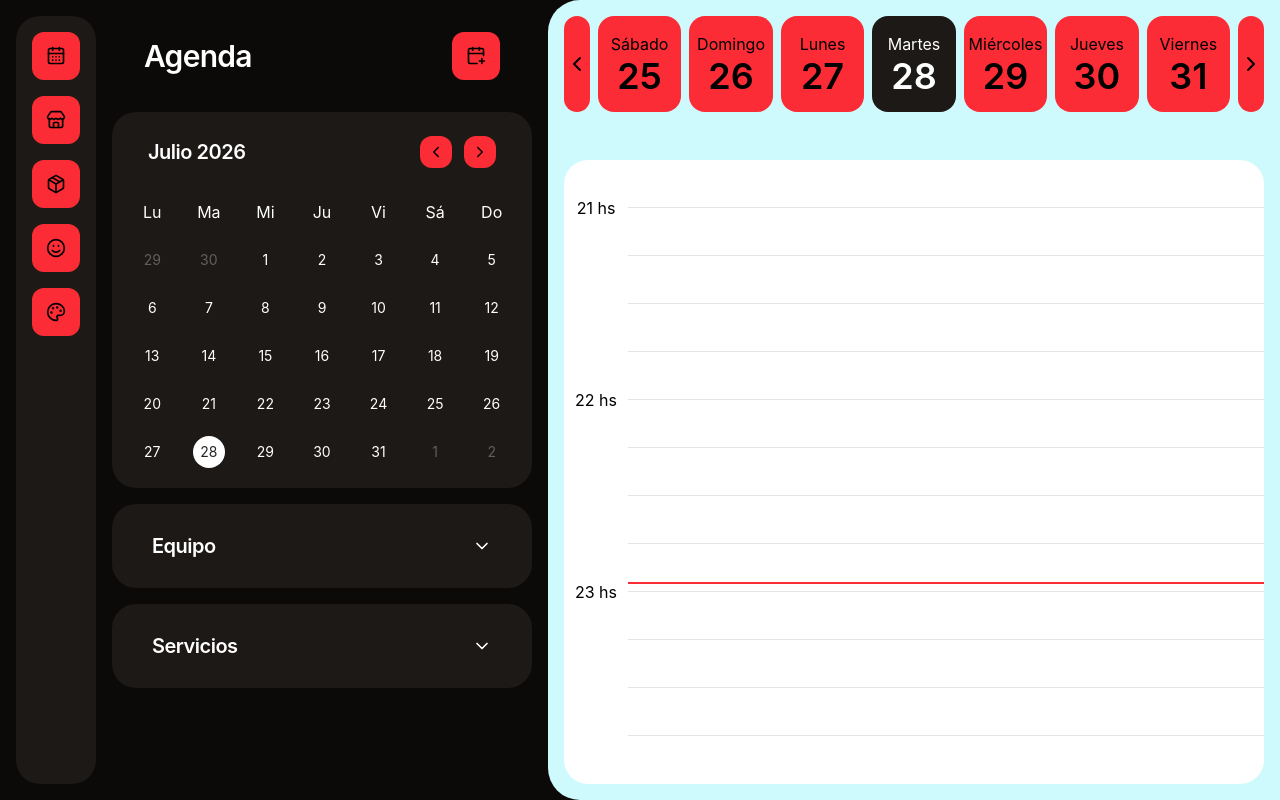
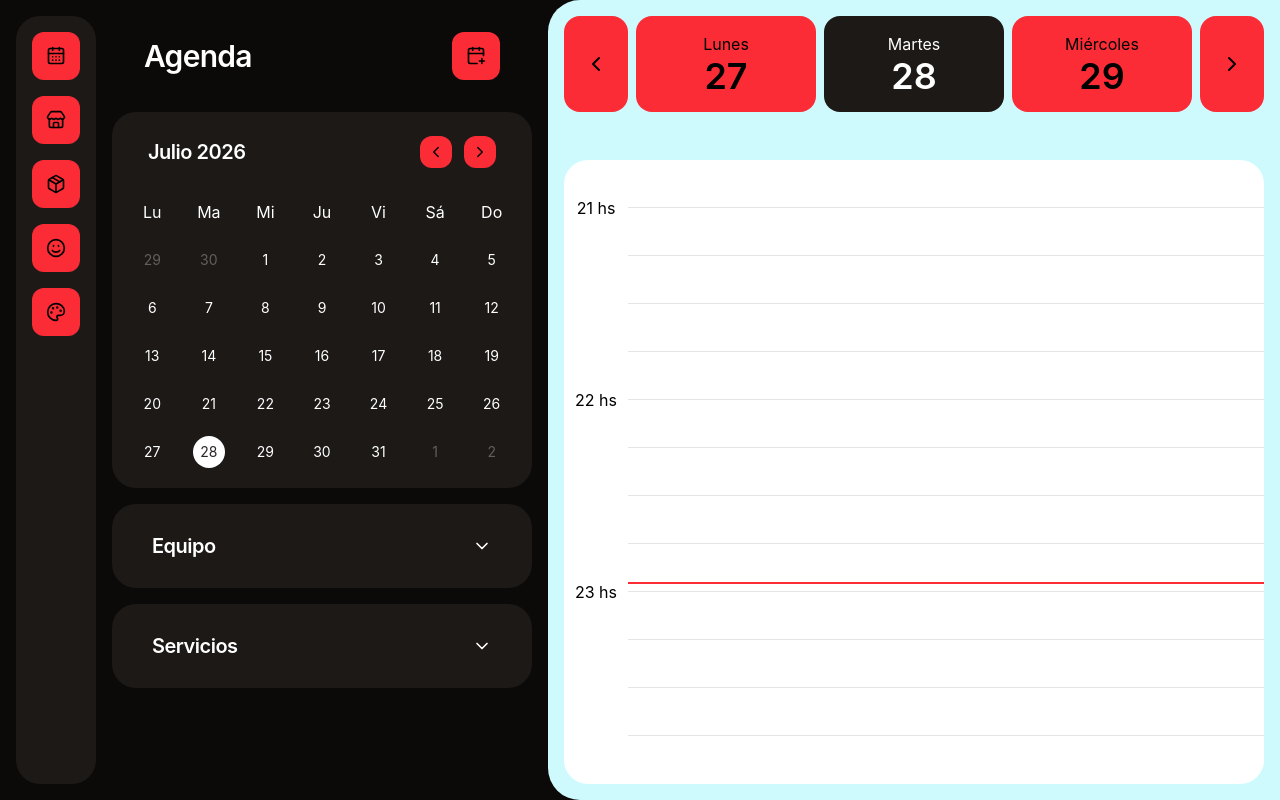
Before and after one commit to franciscobuchini/TurnosApp, a React (Vite) app: page /admin/agenda in a window 1280 px wide. Built offline with nearby package versions, Linux system fonts and the light colour scheme.

Commit message:
escala de resolucion

```diff
--- a/src/components/interface/CurrentTimeLine.tsx
+++ b/src/components/interface/CurrentTimeLine.tsx
@@ -15,9 +15,10 @@ interface CurrentTimeLineProps {
 
 const MINUTES_IN_DAY = 24 * 60;
 
-/* CurrentTimeLineClasses: línea horizontal, arranca después de la columna de horas y llega hasta el borde derecho */
+/* CurrentTimeLineClasses: línea horizontal, arranca después de la columna de horas y llega hasta el borde derecho.
+   scroll-mt-(--size-m): margen que respeta scrollIntoView, para que la línea no quede pegada al borde. */
 const CurrentTimeLineClasses = {
-  required: 'absolute left-(--size-4xl) right-0 h-0.5 pointer-events-none',
+  required: 'absolute left-(--size-4xl) right-0 h-0.5 scroll-mt-(--size-m) pointer-events-none',
   style: 'bg-red-500',
 };
 
--- a/src/components/widgets/Calendar.tsx
+++ b/src/components/widgets/Calendar.tsx
@@ -14,6 +14,8 @@ import { DAY_NAMES, MONTH_NAMES, isSameDay } from '../../functions/dateName';
 
 interface CalendarProps {
   weekDaysNames?: string[];
+  selectedDate?: Date;
+  onSelectDate?: (date: Date) => void;
   className?: string;
 }
 
@@ -42,13 +44,19 @@ const CalendarTableClasses = {
 
 /* CalendarDayCircleClasses: el círculo con el número del día, ahora es todo el contenido de la celda */
 const CalendarDayCircleClasses = {
-  required: 'flex items-center justify-center w-(--size-xl) h-(--size-xl) mx-auto text-sm',
+  required: 'flex items-center justify-center w-(--size-xl) h-(--size-xl) mx-auto text-sm cursor-pointer',
   style: 'rounded-full',
 };
 const CalendarDayCircleOtherMonthRequired = 'opacity-30';
 
-/* CalendarTodayCircleClasses: resalte del círculo de hoy, ahora se aplica al círculo y no a toda la celda */
+/* CalendarTodayCircleClasses: resalte del círculo cuando ese día es hoy, pero no está seleccionado */
 const CalendarTodayCircleClasses = {
+  required: '',
+  style: 'ring-2 ring-white rounded-full',
+};
+
+/* CalendarSelectedCircleClasses: resalte del círculo del día seleccionado (prioridad sobre el de hoy) */
+const CalendarSelectedCircleClasses = {
   required: '',
   style: 'bg-white text-stone-800 rounded-full',
 };
@@ -127,7 +135,12 @@ const getDaysInMonth = (year: number, month: number): CalendarCell[] => {
   return cells;
 };
 
-export default function Calendar({ weekDaysNames = MONDAY_FIRST_DAY_NAMES, className }: CalendarProps) {
+export default function Calendar({
+  weekDaysNames = MONDAY_FIRST_DAY_NAMES,
+  selectedDate,
+  onSelectDate,
+  className,
+}: CalendarProps) {
   const [currentDate, setCurrentDate] = useState(new Date());
 
   const year = currentDate.getFullYear();
@@ -158,12 +171,18 @@ export default function Calendar({ weekDaysNames = MONDAY_FIRST_DAY_NAMES, class
       if (!cell) return null;
 
       const isToday = isSameDay(cell.date, new Date());
+      const isSelected = selectedDate ? isSameDay(cell.date, selectedDate) : false;
 
       return (
         <div
+          onClick={() => onSelectDate?.(cell.date)}
           className={twMerge(
             CalendarDayCircleClasses.required,
-            isToday ? CalendarTodayCircleClasses.style : CalendarDayCircleClasses.style,
+            isSelected
+              ? twMerge(CalendarSelectedCircleClasses.required, CalendarSelectedCircleClasses.style)
+              : isToday
+                ? twMerge(CalendarTodayCircleClasses.required, CalendarTodayCircleClasses.style)
+                : CalendarDayCircleClasses.style,
             !cell.isCurrentMonth ? CalendarDayCircleOtherMonthRequired : '',
           )}
         >
--- a/src/components/widgets/WeekSelector.tsx
+++ b/src/components/widgets/WeekSelector.tsx
@@ -1,3 +1,7 @@
+/*
+  src/components/widgets/WeekSelector.tsx
+*/
+
 import { ChevronLeft, ChevronRight } from 'lucide-react';
 import { twMerge } from 'tailwind-merge';
 import Button from '../interface/Button';
@@ -20,15 +24,17 @@ const WeekSelectorClasses = {
   style: '',
 };
 
-/* WeekSelectorDaysClasses: wrapper de los 7 botones de día */
+/* WeekSelectorDaysClasses: wrapper de los 7 botones de día.
+   @container: establece el contexto de container query — los botones adentro
+   miden el ancho de ESTE div, no el viewport. */
 const WeekSelectorDaysClasses = {
-  required: 'flex flex-1 justify-around gap-(--size-xs) px-(--size-xs)',
+  required: '@container flex flex-1 justify-around gap-(--size-xs) px-(--size-xs)',
   style: '',
 };
 
-/* WeekSelectorNavButtonClasses: botones de flecha prev/next, comparten el mismo look */
+/* WeekSelectorNavButtonClasses: botones de flecha prev/next, comparten el mismo look. shrink-0: nunca se comprimen. */
 const WeekSelectorNavButtonClasses = {
-  required: 'h-(--size-6xl) w-(--size-4xl)',
+  required: 'h-(--size-6xl) w-(--size-4xl) shrink-0',
   style: 'rounded-2xl',
 };
 
@@ -38,10 +44,27 @@ const WeekSelectorDayButtonClasses = {
   style: 'rounded-2xl',
 };
 
-/* WeekSelectorDaySelectedClasses: estado activo del botón de día, pisa el style default de Button */
+/* WeekSelectorDaySelectedClasses: estado activo del botón de día (el que clickeó el usuario), pisa el style default de Button */
 const WeekSelectorDaySelectedClasses = {
   required: '',
   style: 'bg-stone-900 text-white rounded-2xl',
+};
+
+/* WeekSelectorDayTodayClasses: estado del botón cuando ese día es hoy, pero no está seleccionado */
+const WeekSelectorDayTodayClasses = {
+  required: '',
+  style: 'ring-2 ring-stone-900 rounded-2xl',
+};
+
+/* WeekSelectorDayVisibilityClasses: cuántos días se ven según el ANCHO DEL CONTENEDOR (no el viewport),
+   medido por distancia al día central. distancia 0 = día central (siempre visible),
+   1 = ±1 día (desde 480px de contenedor: 3 días), 2 = ±2 días (desde 768px: 5 días),
+   3 = ±3 días (desde 1024px: 7 días). */
+const WeekSelectorDayVisibilityClasses: Record<number, { required: string; style: string }> = {
+  0: { required: '', style: '' },
+1: { required: 'hidden @min-[380px]:flex', style: '' },
+  2: { required: 'hidden @min-[620px]:flex', style: '' },
+  3: { required: 'hidden @min-[840px]:flex', style: '' },
 };
 
 /* WeekSelectorDayColumnClasses: wrapper interno que pone nombre y número en columna */
@@ -72,6 +95,8 @@ export default function WeekSelector({
   prevButtonClassName,
   nextButtonClassName,
 }: WeekSelectorProps) {
+  const centerIdx = Math.floor(weekDays.length / 2);
+
   return (
     <div className={twMerge(WeekSelectorClasses.required, WeekSelectorClasses.style, className)}>
       <Button
@@ -85,6 +110,10 @@ export default function WeekSelector({
       <div className={twMerge(WeekSelectorDaysClasses.required, WeekSelectorDaysClasses.style)}>
         {weekDays.map((date, idx) => {
           const isSelected = isSameDay(date, selectedDate);
+          const isToday = isSameDay(date, new Date());
+          const distance = Math.abs(idx - centerIdx);
+          const visibility = WeekSelectorDayVisibilityClasses[distance];
+
           return (
             <Button
               key={idx}
@@ -92,8 +121,13 @@ export default function WeekSelector({
               className={twMerge(
                 WeekSelectorDayButtonClasses.required,
                 WeekSelectorDayButtonClasses.style,
-                isSelected &&
-                  twMerge(WeekSelectorDaySelectedClasses.required, WeekSelectorDaySelectedClasses.style),
+                visibility.required,
+                visibility.style,
+                isSelected
+                  ? twMerge(WeekSelectorDaySelectedClasses.required, WeekSelectorDaySelectedClasses.style)
+                  : isToday
+                    ? twMerge(WeekSelectorDayTodayClasses.required, WeekSelectorDayTodayClasses.style)
+                    : '',
               )}
             >
               <span className={twMerge(WeekSelectorDayColumnClasses.required, WeekSelectorDayColumnClasses.style)}>
--- a/src/pages/admin/Agenda.tsx
+++ b/src/pages/admin/Agenda.tsx
@@ -47,6 +47,11 @@ function Agenda() {
     setViewDate(next);
   };
 
+  const selectDate = (date: Date) => {
+    setViewDate(date);
+    setSelectedDate(date);
+  };
+
   const toggleTeamFilter = (id: string, checked: boolean) => {
     setTeamFilters((filters) =>
       filters.map((filter) => (filter.id === id ? { ...filter, checked } : filter)),
@@ -66,7 +71,7 @@ function Agenda() {
           title="Agenda"
           action={<Button iconOnly="bottom" text="Agregar turno" icon={<CalendarPlus size={20} />} />}
         />
-        <Calendar />
+        <Calendar selectedDate={selectedDate} onSelectDate={selectDate} />
         <Filters
           title="Equipo"
           options={teamFilters}
```
